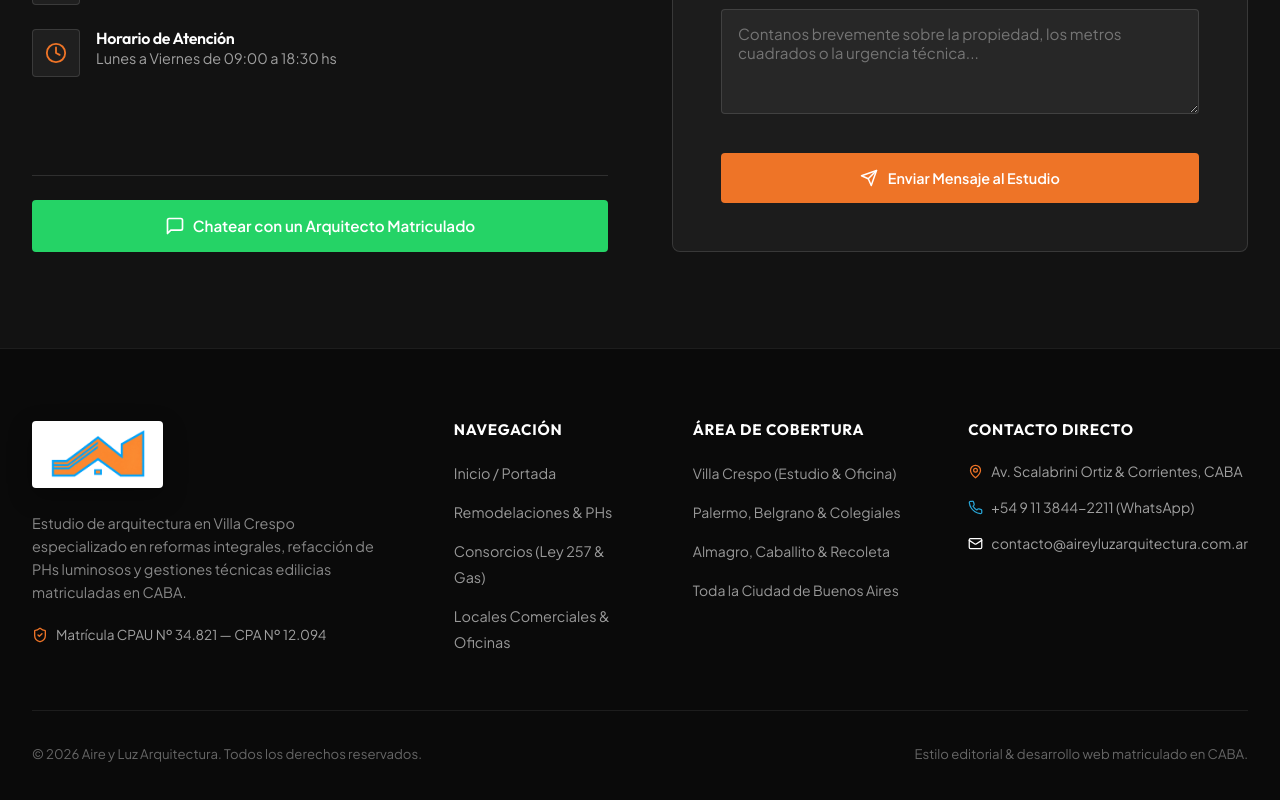
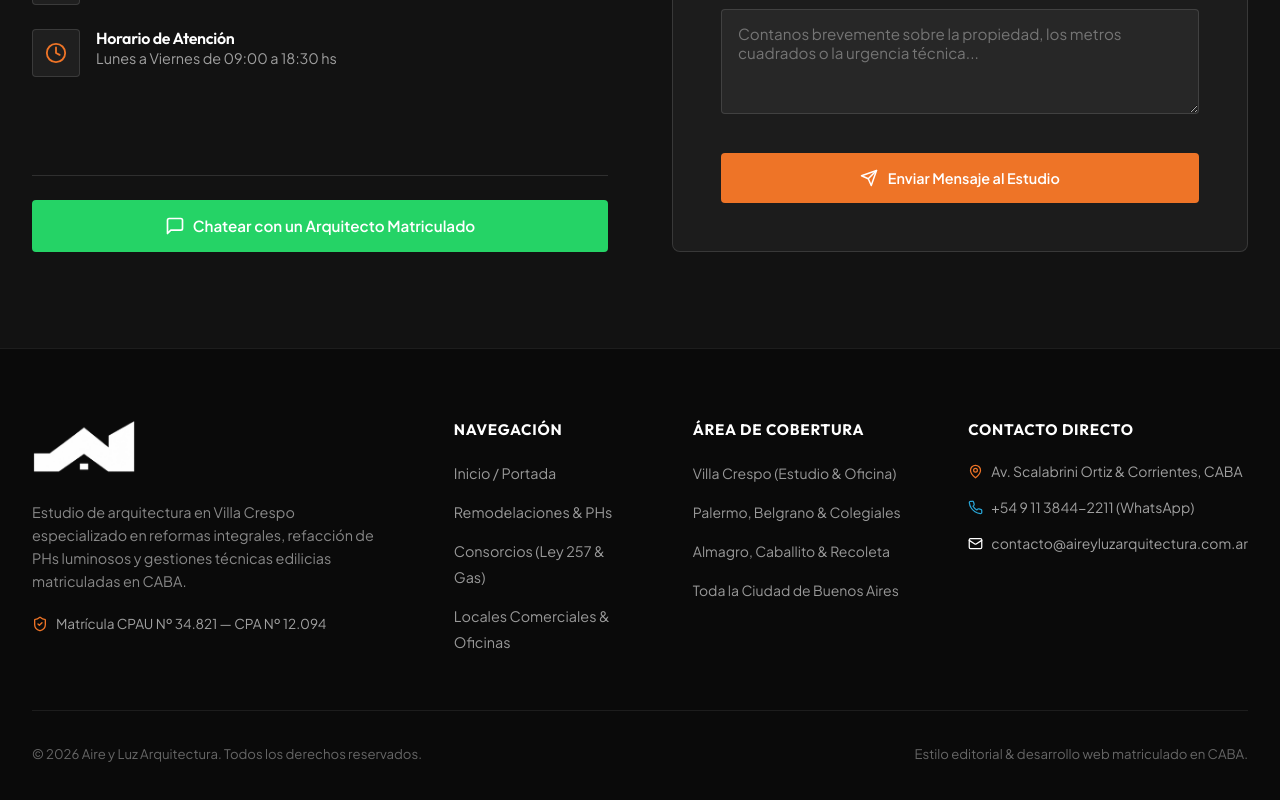
Before and after one commit to kevlogg/aire-y-luz-arquitectura, a React (Vite) app: page / in a window 1280 px wide. Shown: the part 5657-6457 px from the top of the page. Built offline with nearby package versions, Linux system fonts and the light colour scheme.

Commit message:
Remove white background container from footer logo so transparent PNG renders cleanly on dark footer

```diff
--- a/src/index.css
+++ b/src/index.css
@@ -1346,23 +1346,22 @@ button {
 .footer-logo-badge {
   display: inline-flex;
   align-items: center;
-  background: #FFFFFF;
-  padding: 0.6rem 1.1rem;
-  border-radius: var(--radius-sm);
-  box-shadow: 0 8px 24px rgba(0, 0, 0, 0.3);
-  margin-bottom: 0.25rem;
-  transition: transform 0.3s ease;
-}
-
-.footer-logo-badge:hover {
-  transform: scale(1.03);
+  background: transparent;
+  padding: 0;
+  margin-bottom: 0.5rem;
 }
 
 .footer-logo-img {
-  height: 48px;
+  height: 52px;
   width: auto;
   object-fit: contain;
   display: block;
+  filter: brightness(0) invert(1);
+  transition: transform 0.3s ease;
+}
+
+.footer-logo-badge:hover .footer-logo-img {
+  transform: scale(1.03);
 }
 
 .footer-grid {
```
